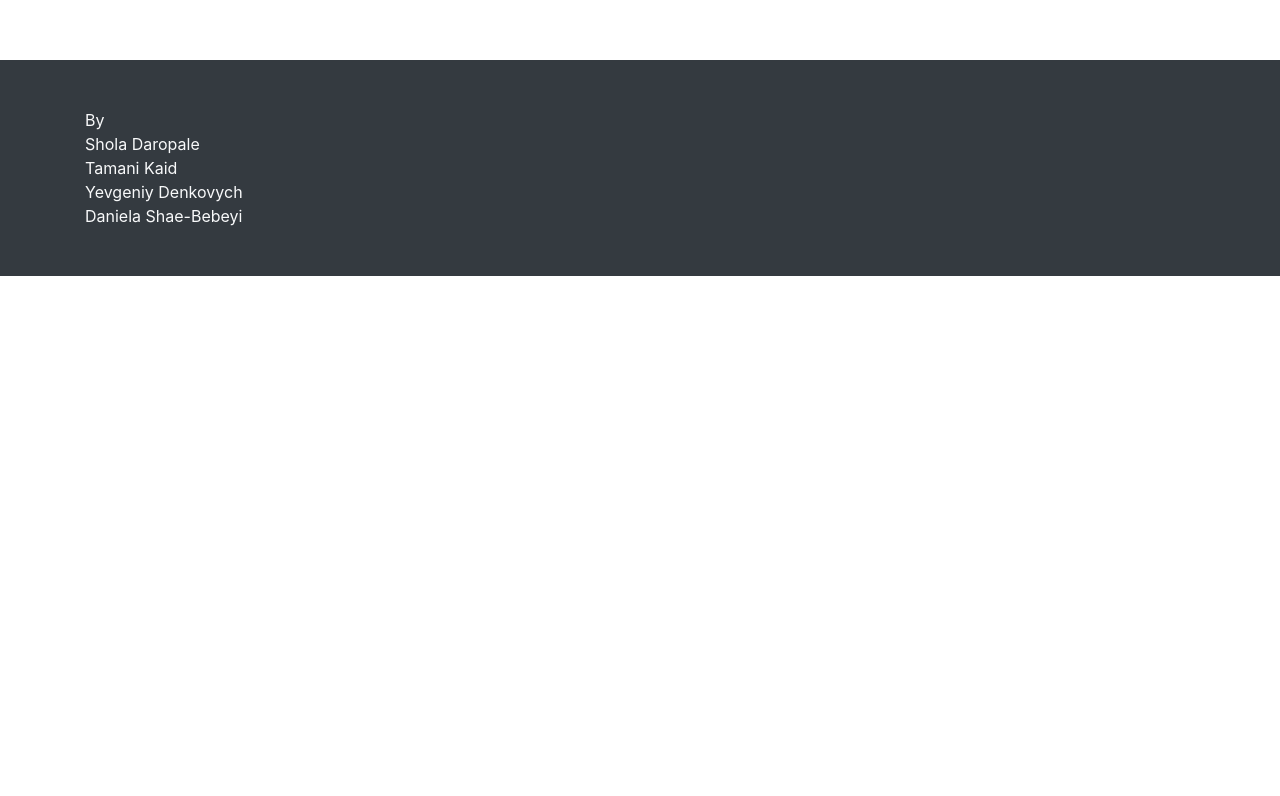
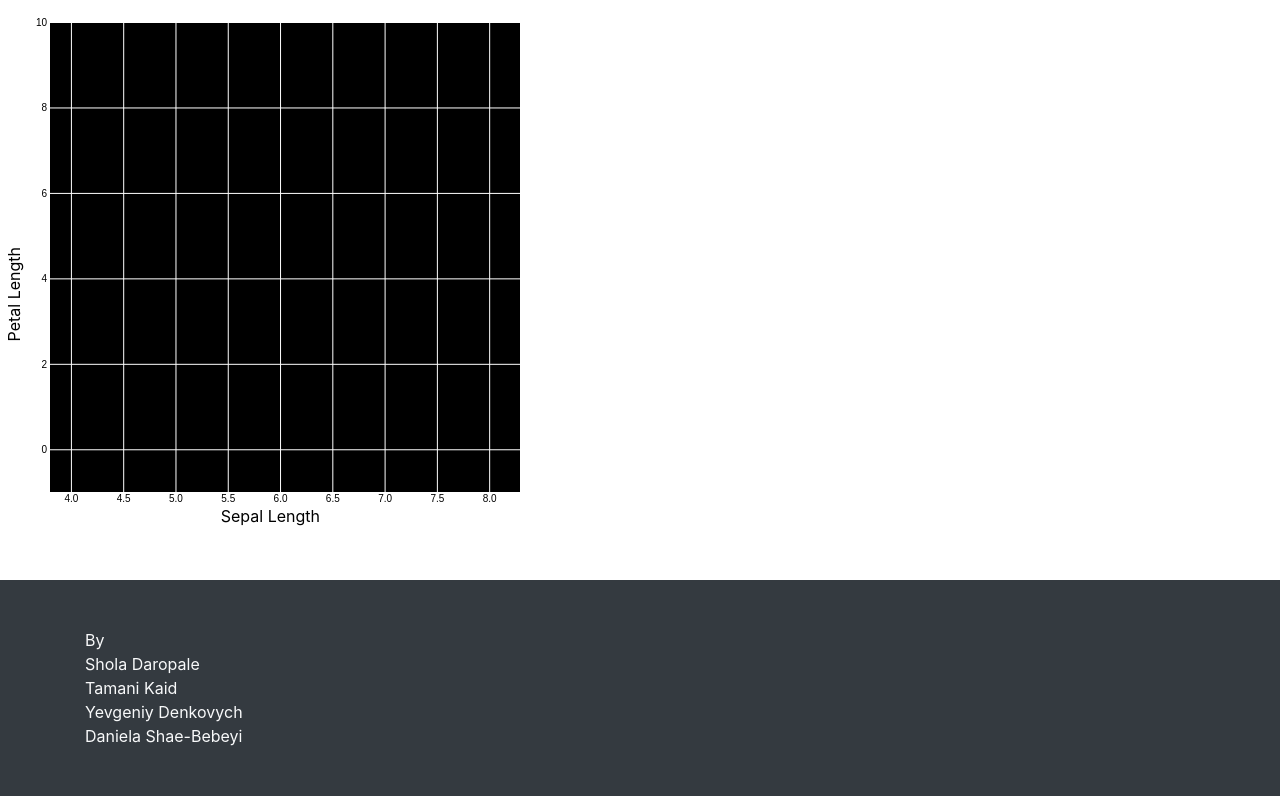
Before and after one commit to Shorleyshor/selling_birmingham, a plain HTML site: page templates/Graph.html in a window 1280 px wide. Shown: the part 68-864 px from the top of the page. Before the commit the page ends 800 px from the top, so only its background shows below. Drawn offline with nearby package versions, Linux system fonts and the light colour scheme; files that its build step writes are made by us from their sources; no server answers.

Commit message:
Update Graph.html

```diff
--- a/templates/Graph.html
+++ b/templates/Graph.html
@@ -41,7 +41,7 @@
         height = 520 - margin.top - margin.bottom;
 
     // append the svg object to the body of the page
-    var svg = d3.select("scatter_graph_Bedrooms")
+    var svg = d3.select("#scatter_graph_Bedrooms")
       .append("svg")
         .attr("width", width + margin.left + margin.right)
         .attr("height", height + margin.top + margin.bottom)
```
